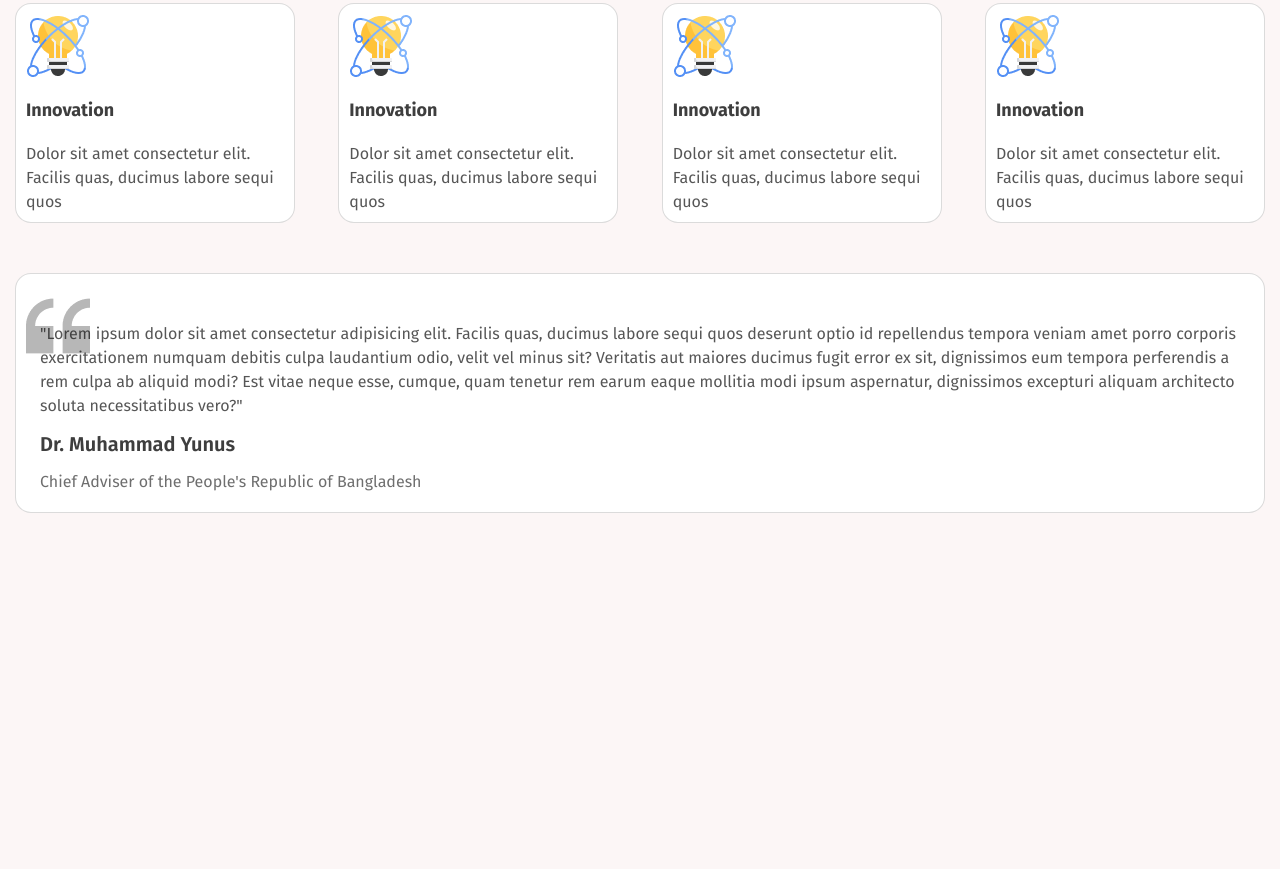
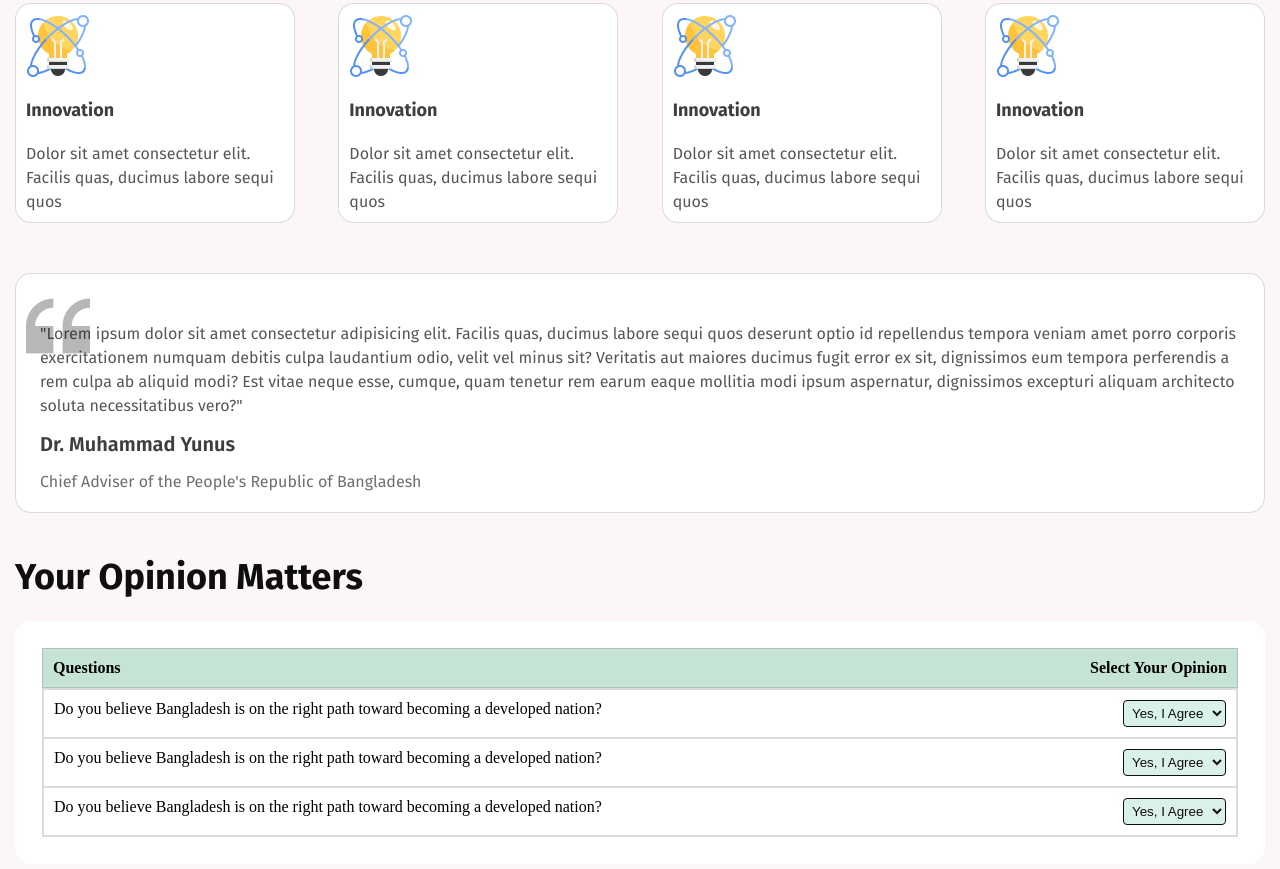
Before and after one commit to sohanpk24/assignment-1, a plain HTML site: page index.html in a window 1280 px wide. Shown: the part 707-1576 px from the top of the page. Before the commit the page ends 1220 px from the top, so only its background shows below. Drawn offline with Linux system fonts and the light colour scheme.

Commit message:
complet the opinion section

```diff
--- a/index.html
+++ b/index.html
@@ -68,6 +68,46 @@
 
             </div>
           </section>
+          <!-- your opinion section -->
+           <section class="opinion-section">
+            <h4 class="opinion-title">Your Opinion Matters</h4>
+            <div class="opinion-container">
+                <div class="question-title-container">
+                    <b>Questions</b>
+                    <b>Select Your Opinion</b>
+                </div>
+                <div class="question-container">
+
+                    <div class="question-ans">
+                        <p>Do you believe Bangladesh is on the right path toward becoming a developed nation?</p>
+                        <form action="submit_page.html" method="post">
+                            <select id="options" name="option">
+                                <option value="option1">Yes, I Agree</option>
+                            </select>
+                        </form>
+                    </div>
+                    <div class="question-ans">
+                        <p>Do you believe Bangladesh is on the right path toward becoming a developed nation?</p>
+                        <form action="submit_page.html" method="post">
+                            <select id="options" name="option">
+                                <option value="option1">Yes, I Agree</option>
+                            </select>
+                        </form>
+                    </div>
+                    <div class="question-ans">
+                        <p>Do you believe Bangladesh is on the right path toward becoming a developed nation?</p>
+                        <form action="submit_page.html" method="post">
+                            <select id="options" name="option">
+                                <option value="option1">Yes, I Agree</option>
+                            </select>
+                        </form>
+                    </div>
+
+                </div>
+
+
+            </div>
+           </section>
     </main>
     <footer>
 
--- a/styles/styles.css
+++ b/styles/styles.css
@@ -4,7 +4,7 @@
   margin: 0;
   padding: 0;
 }
-body{
+body {
   background-color: rgb(252, 246, 246);
 }
 /* common styles */
@@ -17,13 +17,13 @@ body{
   letter-spacing: 0%;
   text-align: left;
 }
-.common-btn:hover{
+.common-btn:hover {
   background-color: green;
   color: red;
   cursor: pointer;
 }
 
-.description{
+.description {
   color: rgba(14, 14, 14, 0.7);
   font-family: Fira Sans;
   font-size: 16px;
@@ -95,12 +95,12 @@ text-align: left;
 
 /* pillar section styles */
 
-.pillar-section{
+.pillar-section {
   width: 1250px;
   margin: 50px auto;
 }
 
-.pillar-title{
+.pillar-title {
   color: rgb(14, 14, 14);
   font-family: Fira Sans;
   font-size: 36px;
@@ -110,8 +110,7 @@ letter-spacing: 0%;
   text-align: left;
   margin-bottom: 15px;
 }
-.pillar-container{
-
+.pillar-container {
   margin: 0 auto;
   display: flex;
   align-items: center;
@@ -120,7 +119,7 @@ gap: 32;
   justify-content: space-between;
 }
 
-.pillar-div{
+.pillar-div {
   box-sizing: border-box;
   border: 1px solid rgba(14, 14, 14, 0.15);
   border-radius: 16px;
@@ -135,7 +134,7 @@ align-items: flex-start;
   padding: 10px;
 }
 
-.pillar-title-2{
+.pillar-title-2 {
   color: rgba(14, 14, 14, 0.8);
   font-family: Fira Sans;
   font-size: 18px;
@@ -146,7 +145,7 @@ text-align: left;
 }
 
 /* yunus section style */
-.yunus{
+.yunus {
   box-sizing: border-box;
   border: 1px solid rgba(14, 14, 14, 0.15);
   border-radius: 16px;
@@ -165,13 +164,13 @@ padding: 48px 24px 48px 24px;
   margin: 0 auto;
 }
 
-.yunus-container{
+.yunus-container {
   gap: 14px;
   display: flex;
   flex-direction: column;
 }
 
-.yunus-title{
+.yunus-title {
   color: rgba(14, 14, 14, 0.8);
   font-family: Fira Sans;
   font-size: 20px;
@@ -179,7 +178,7 @@ font-weight: 600;
   line-height: 24px;
 }
 
-.chief-adviser{
+.chief-adviser {
   color: rgba(14, 14, 14, 0.6);
   font-family: Fira Sans;
   font-size: 16px;
@@ -188,3 +187,60 @@ line-height: 24px;
   letter-spacing: 0%;
   text-align: left;
 }
+
+/* opinion section title */
+.opinion-section {
+  width: 1250px;
+  margin: 40px auto 5px;
+  display: flex;
+  flex-direction: column;
+  gap: 20px;
+}
+
+.opinion-title {
+  color: rgb(14, 14, 14);
+  font-family: Fira Sans;
+  font-size: 36px;
+  font-weight: 700;
+  line-height: 48px;
+}
+
+.opinion-container {
+  border-radius: 16px;
+  background: rgb(255, 255, 255);
+  padding: 27px;
+}
+
+.question-title-container{
+  box-sizing: border-box;
+border: 1px solid rgba(14, 14, 14, 0.15);
+background: rgb(198, 228, 214);
+display: flex;
+justify-content: space-between;
+padding: 10px;
+}
+
+.question-container{
+  box-sizing: border-box;
+border: 1px solid rgba(14, 14, 14, 0.15);
+background: rgba(255, 255, 255, 0.1);
+}
+
+.question-ans{
+
+border: 1px solid rgba(14, 14, 14, 0.15);
+display: flex;
+
+box-sizing: border-box;
+justify-content: space-between;
+padding: 10px;
+}
+#options{
+  padding: 4px;
+  color: rgb(14, 14, 14);
+  box-sizing: border-box;
+border: 1px solid rgb(14, 14, 14);
+border-radius: 4px;
+
+background: rgba(9, 161, 92, 0.15);
+}
```
Also changed, not shown: B11A1--assignment-1/styles/styles.css (deleted). Lines whose indentation alone changed are shown as unchanged.
